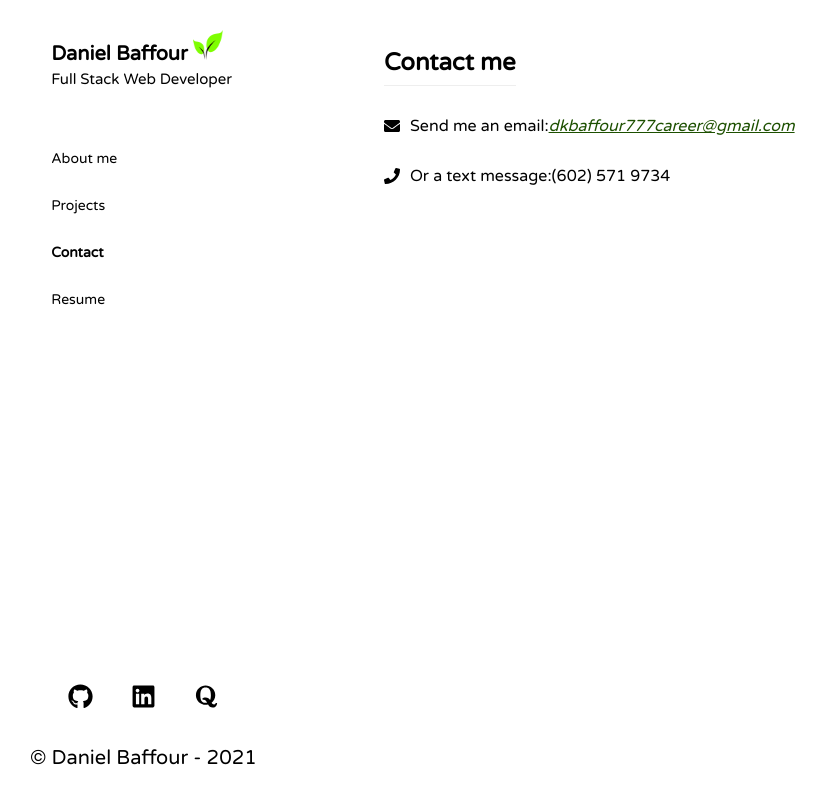
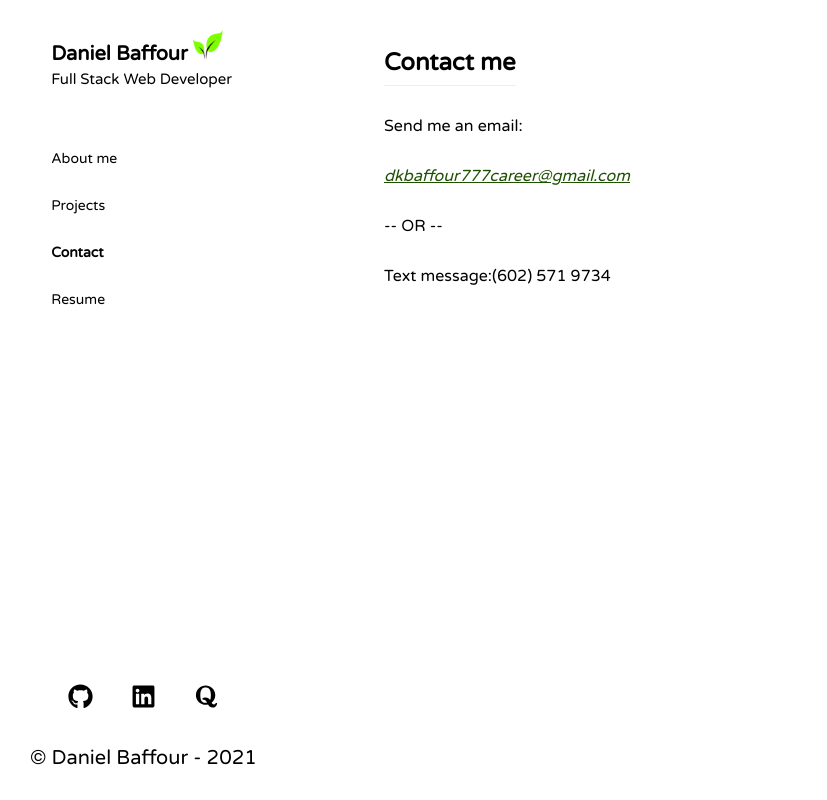
Before and after one commit to dkbaffour777/portfolio, a React (Create React App) app: page /portfolio/contact in a window 1280 px wide. Shown: the whole page, without its empty margins (0-827 px from the left). Built offline with nearby package versions, Linux system fonts and the light colour scheme.

Commit message:
update contact component styles

```diff
--- a/src/index.css
+++ b/src/index.css
@@ -203,9 +203,7 @@ header nav {
 }
 
 #contact-info div span {
-    display: flex;
-    justify-content: center;
-    align-items: center;
+   display: inline-block;
 }
 /* .main-content-wrapper end */
 
--- a/src/pages/Contact/index.js
+++ b/src/pages/Contact/index.js
@@ -1,16 +1,16 @@
-import { FaPhone, FaEnvelope } from 'react-icons/fa';
 
 const Contact = () => {
     return (
         <section className="main-sec">
             <h2 data-testid="h2tag">Contact me</h2>
             <address id="contact-info">
+                <div>Send me an email: </div>
                 <div>
-                    <span><FaEnvelope style={{marginRight: "10px"}}/> Send me an email: </span>
                     <a href="mailto:dkbaffour777career@gmail.com">dkbaffour777career@gmail.com</a>
                 </div>
+                <div>-- OR --</div>
                 <div>
-                    <span><FaPhone style={{marginRight: "10px"}}/> Or a text message: </span>
+                    <span>Text message: </span>
                     <span>(602) 571 9734</span>
                 </div>
             </address>
```
